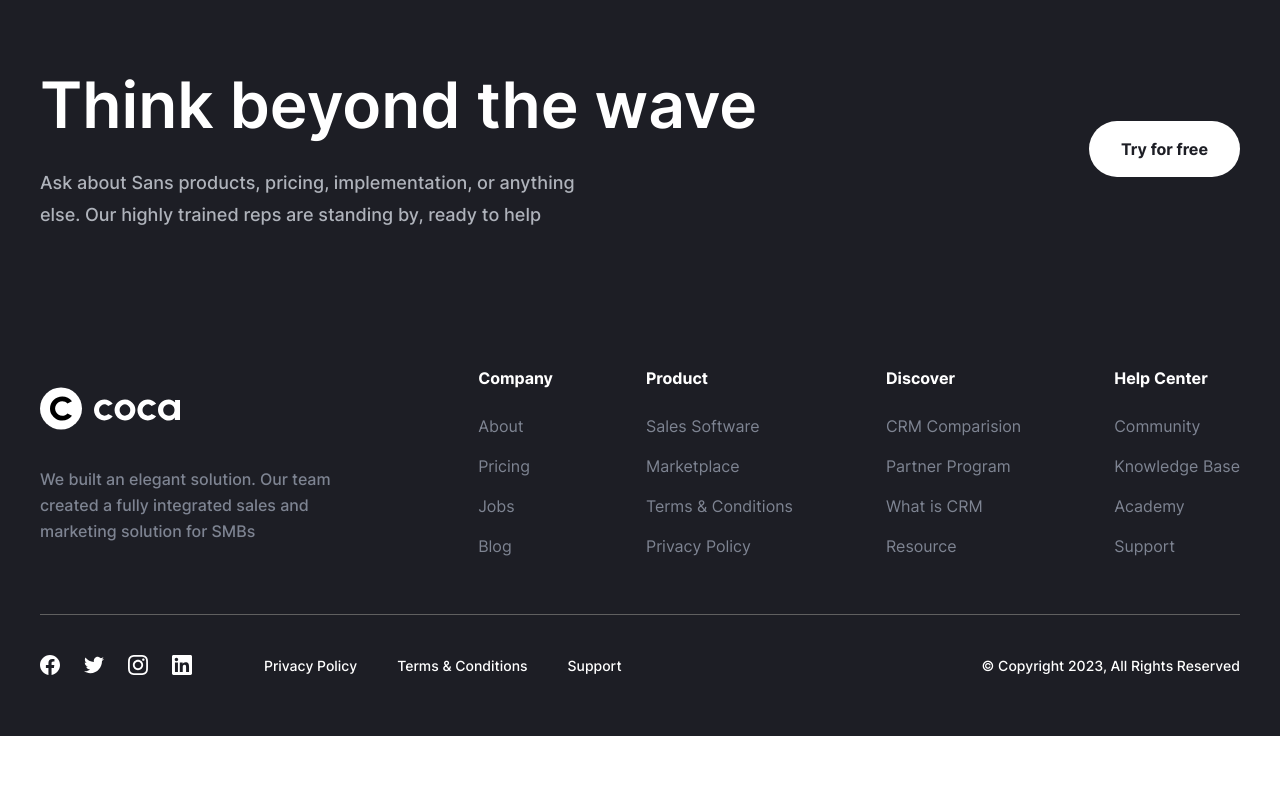
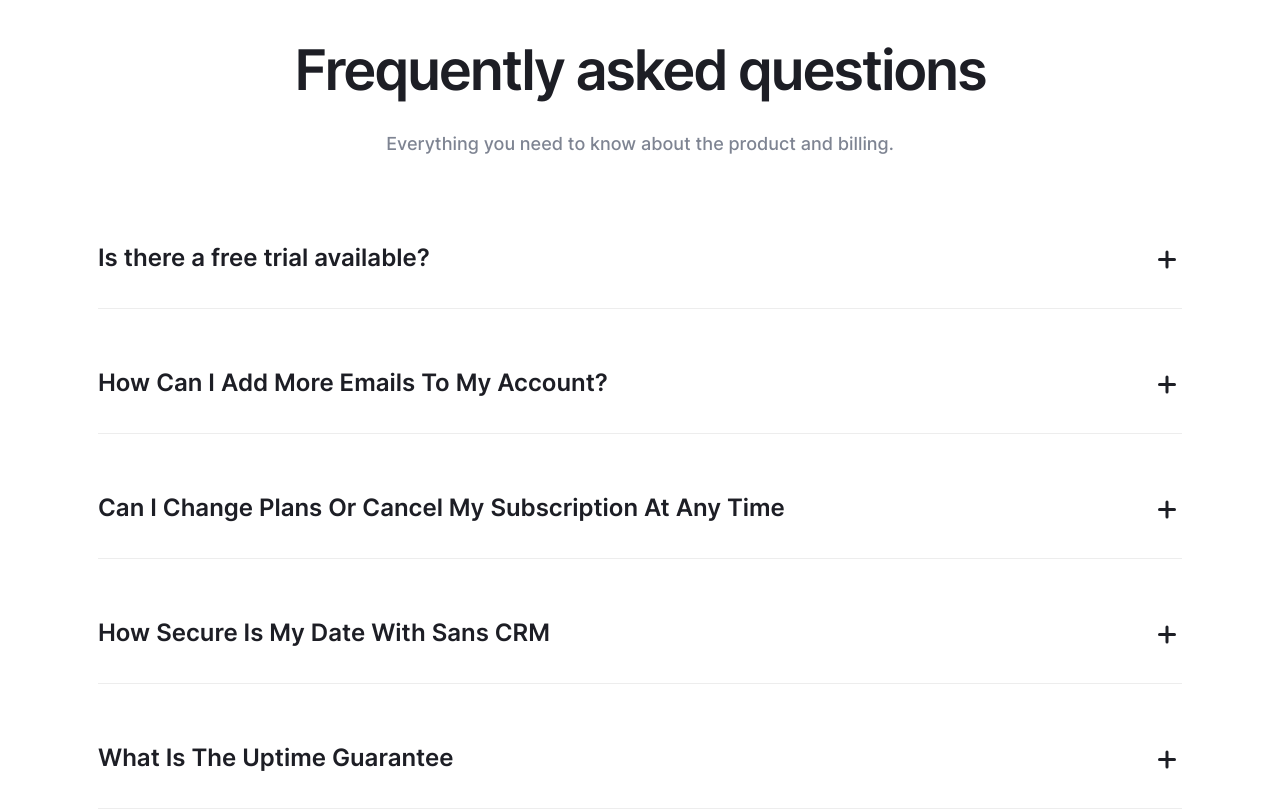
Before and after one commit to serega240805/coca, a website built with Vite: page src/pricing.html in a window 1280 px wide. Shown: the part 1640-2452 px from the top of the page. Before the commit the page ends 2376 px from the top, so only its background shows below. Built offline with nearby package versions, Linux system fonts and the light colour scheme.

Commit message:
Created pricing:faq section

```diff
--- /dev/null
+++ b/src/html/components/pricing/faq.html
@@ -0,0 +1,83 @@
+<section class="faq">
+  <div class="faq__container">
+    <h2 class="faq__title heading-h2">Frequently asked questions</h2>
+    <p class="faq__descr text-p-medium">
+      Everything you need to know about the product and billing.
+    </p>
+    <details class="faq__accordion">
+      <summary class="faq__accordion-control">
+        <h3 class="faq__accordion-title text-p-large">
+          Is there a free trial available?
+        </h3>
+        <span class="faq__accordion-icon"></span>
+      </summary>
+      <div class="faq__accordion-content">
+        <p class="faq__accordion-text text-p-medium">
+          Yes, you can try us for free for 30 days. If you want, we’ll provide you
+          with a free, personalized 30-minute onboarding call to get you up and
+          running as soon as possible.
+        </p>
+      </div>
+    </details>
+    <details class="faq__accordion">
+      <summary class="faq__accordion-control">
+        <h3 class="faq__accordion-title text-p-large">
+          How Can I Add More Emails To My Account?
+        </h3>
+        <span class="faq__accordion-icon"></span>
+      </summary>
+      <div class="faq__accordion-content">
+        <p class="faq__accordion-text text-p-medium">
+          Yes, you can try us for free for 30 days. If you want, we’ll provide you
+          with a free, personalized 30-minute onboarding call to get you up and
+          running as soon as possible.
+        </p>
+      </div>
+    </details>
+    <details class="faq__accordion">
+      <summary class="faq__accordion-control">
+        <h3 class="faq__accordion-title text-p-large">
+          Can I Change Plans Or Cancel My Subscription At Any Time
+        </h3>
+        <span class="faq__accordion-icon"></span>
+      </summary>
+      <div class="faq__accordion-content">
+        <p class="faq__accordion-text text-p-medium">
+          Yes, you can try us for free for 30 days. If you want, we’ll provide you
+          with a free, personalized 30-minute onboarding call to get you up and
+          running as soon as possible.
+        </p>
+      </div>
+    </details>
+    <details class="faq__accordion">
+      <summary class="faq__accordion-control">
+        <h3 class="faq__accordion-title text-p-large">
+          How Secure Is My Date With Sans CRM
+        </h3>
+        <span class="faq__accordion-icon"></span>
+      </summary>
+      <div class="faq__accordion-content">
+        <p class="faq__accordion-text text-p-medium">
+          Yes, you can try us for free for 30 days. If you want, we’ll provide you
+          with a free, personalized 30-minute onboarding call to get you up and
+          running as soon as possible.
+        </p>
+      </div>
+    </details>
+    <details class="faq__accordion">
+      <summary class="faq__accordion-control">
+        <h3 class="faq__accordion-title text-p-large">
+          What Is The Uptime Guarantee
+        </h3>
+        <span class="faq__accordion-icon"></span>
+      </summary>
+      <div class="faq__accordion-content">
+        <p class="faq__accordion-text text-p-medium">
+          Yes, you can try us for free for 30 days. If you want, we’ll provide you
+          with a free, personalized 30-minute onboarding call to get you up and
+          running as soon as possible.
+        </p>
+      </div>
+    </details>
+  </div>
+</section>
--- a/src/pricing.html
+++ b/src/pricing.html
@@ -7,6 +7,7 @@
 
     <main class="main">
       <load src="./html/components/pricing/hero.html" />
+      <load src="./html/components/pricing/faq.html" />
     </main>
 
     <load src="./html/components/footer.html" />
--- /dev/null
+++ b/src/scss/components/pricing/faq.scss
@@ -0,0 +1,117 @@
+/* stylelint-disable rule-empty-line-before */
+.faq {
+  padding: 82px 0 160px;
+  text-align: center;
+
+  @include mobile {
+    padding: 42px 0 80px;
+  }
+
+  &__container {
+    max-width: 1114px;
+  }
+
+  &__title {
+    margin-bottom: 24px;
+    font-weight: 600;
+    letter-spacing: -0.04em;
+    color: var(--neutral-color-100);
+
+    @include mobile {
+      margin-bottom: 18px;
+    }
+  }
+
+  &__descr {
+    margin-bottom: 80px;
+    font-weight: 500;
+    line-height: 178%;
+    color: var(--neutral-color-150);
+
+    @include mobile {
+      margin-bottom: 50px;
+    }
+  }
+
+  &__accordion {
+    border-bottom: 1px solid var(--neutral-color-30);
+    padding-bottom: 32px;
+    text-align: left;
+
+    @include mobile {
+      padding-bottom: 12px;
+    }
+
+    &:not(:last-child) {
+      margin-bottom: 56px;
+
+      @include mobile {
+        margin-bottom: 36px;
+      }
+    }
+
+    &-control {
+      @include flex-all-between;
+      gap: 15px;
+      list-style: none;
+      cursor: pointer;
+
+      &::-webkit-detalis-marker {
+        display: none;
+      }
+    }
+
+    &-title {
+      font-weight: 600;
+      line-height: 150%;
+      color: var(--neutral-color-100);
+    }
+
+    &-icon {
+      position: relative;
+      width: 24px;
+      height: 24px;
+
+      &::before {
+        content: "";
+        display: inline-block;
+        border-radius: 6px;
+        width: 18px;
+        height: 3px;
+        background-color: var(--neutral-color-100);
+      }
+
+      &::after {
+        transform: rotate(90deg);
+      }
+
+      &::before,
+      &::after {
+        content: "";
+        position: absolute;
+        top: 50%;
+        left: 0;
+        display: inline-block;
+        border-radius: 6px;
+        width: 18px;
+        height: 3px;
+        background-color: var(--neutral-color-100);
+      }
+    }
+
+    &[open] &-icon::after {
+      display: none;
+    }
+
+    &-text {
+      margin-top: 16px;
+      font-weight: 500;
+      line-height: 178%;
+      color: var(--neutral-color-150);
+
+      @include mobile {
+        margin-top: 10px;
+      }
+    }
+  }
+}
--- a/src/scss/pricing.scss
+++ b/src/scss/pricing.scss
@@ -6,4 +6,5 @@
 // conponents
 @import "./components/header";
 @import "./components/pricing/hero";
+@import "./components/pricing/faq";
 @import "./components/footer";
```
